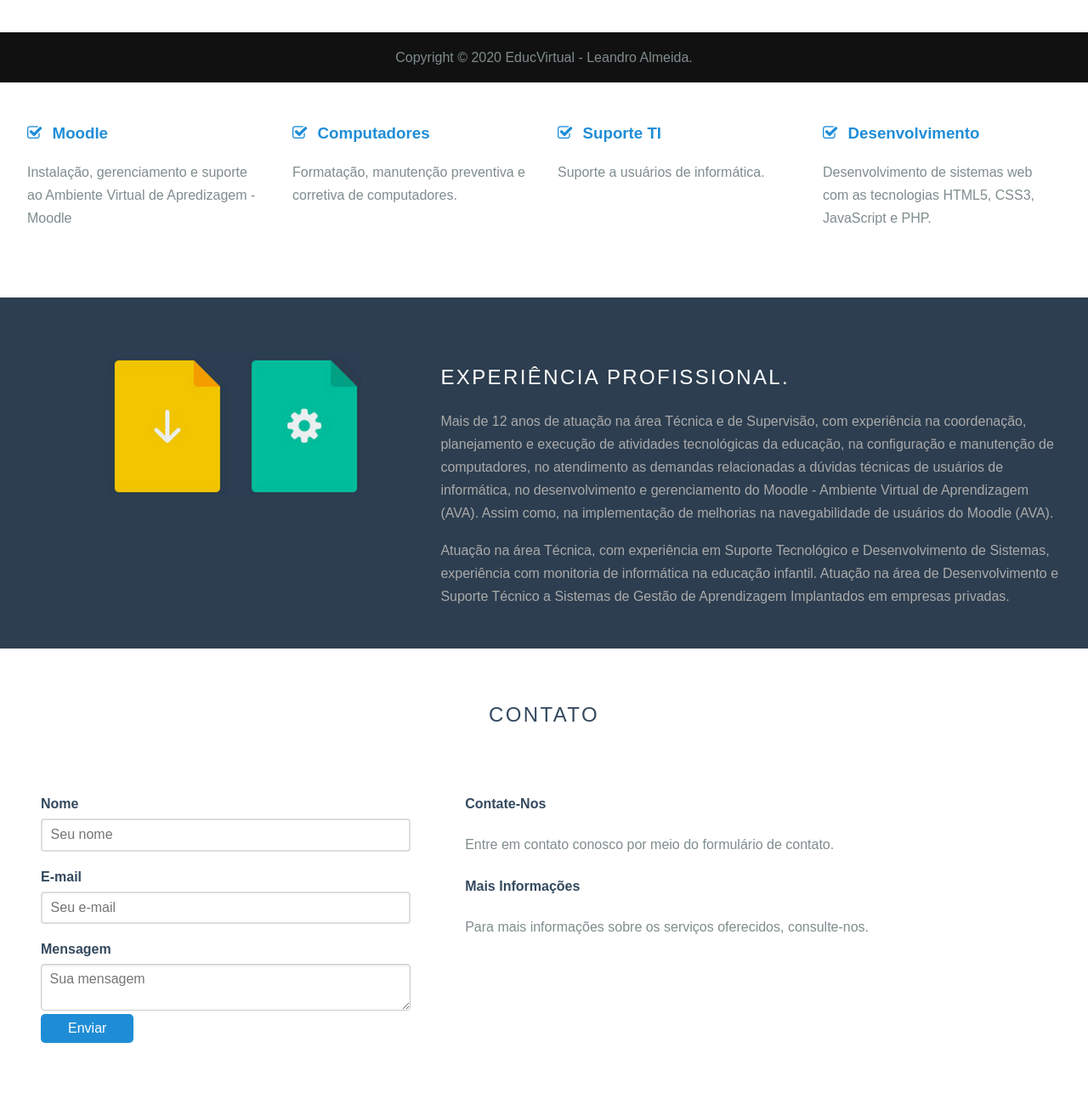
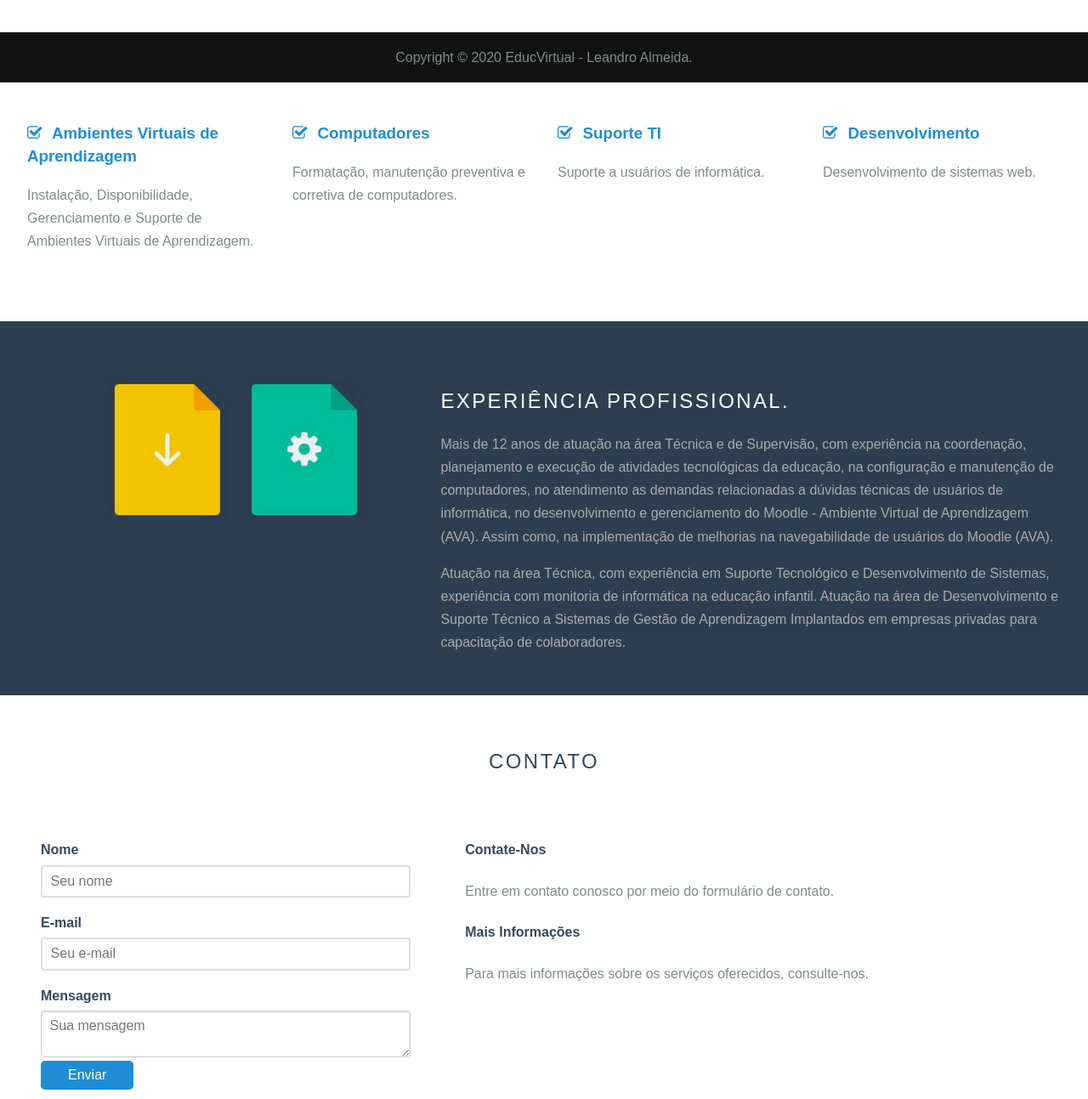
Before and after one commit to leandroadev/educvirtual, a PHP site: page / in a window 1280 px wide. Shown: the part 703-1996 px from the top of the page at 85% size. Before the commit the page ends 1930 px from the top, so only its background shows below. Run offline with PHP 8.4, Linux system fonts and the light colour scheme; some libraries are stand-ins or nearby versions.

Commit message:
fourth commit

```diff
--- a/educvirtual/index.php
+++ b/educvirtual/index.php
@@ -58,10 +58,10 @@
 
                 <h3 class="content-subhead">
                     <i class="fa fa-check-square-o"></i>
-                    Moodle
+                    Ambientes Virtuais de Aprendizagem
                 </h3>
                 <p>
-                    Instalação, gerenciamento e suporte ao Ambiente Virtual de Apredizagem - Moodle
+                    Instalação, Disponibilidade, Gerenciamento e Suporte de Ambientes Virtuais de Aprendizagem.
                 </p>
             </div>
             <div class="l-box pure-u-1 pure-u-md-1-2 pure-u-lg-1-4">
@@ -88,7 +88,7 @@
                     Desenvolvimento
                 </h3>
                 <p>
-                    Desenvolvimento de sistemas web com as tecnologias HTML5, CSS3, JavaScript e PHP.
+                    Desenvolvimento de sistemas web.
                 </p>
             </div>
         </div>
@@ -115,7 +115,7 @@
             <p>Atuação na área Técnica, com experiência em Suporte Tecnológico e Desenvolvimento
                 de Sistemas, experiência com monitoria de informática na educação infantil.
                 Atuação na área de Desenvolvimento e Suporte Técnico a Sistemas de Gestão
-                de Aprendizagem Implantados em empresas privadas.
+                de Aprendizagem Implantados em empresas privadas para capacitação de colaboradores.
             </p>
         </div>
     </div>
```
